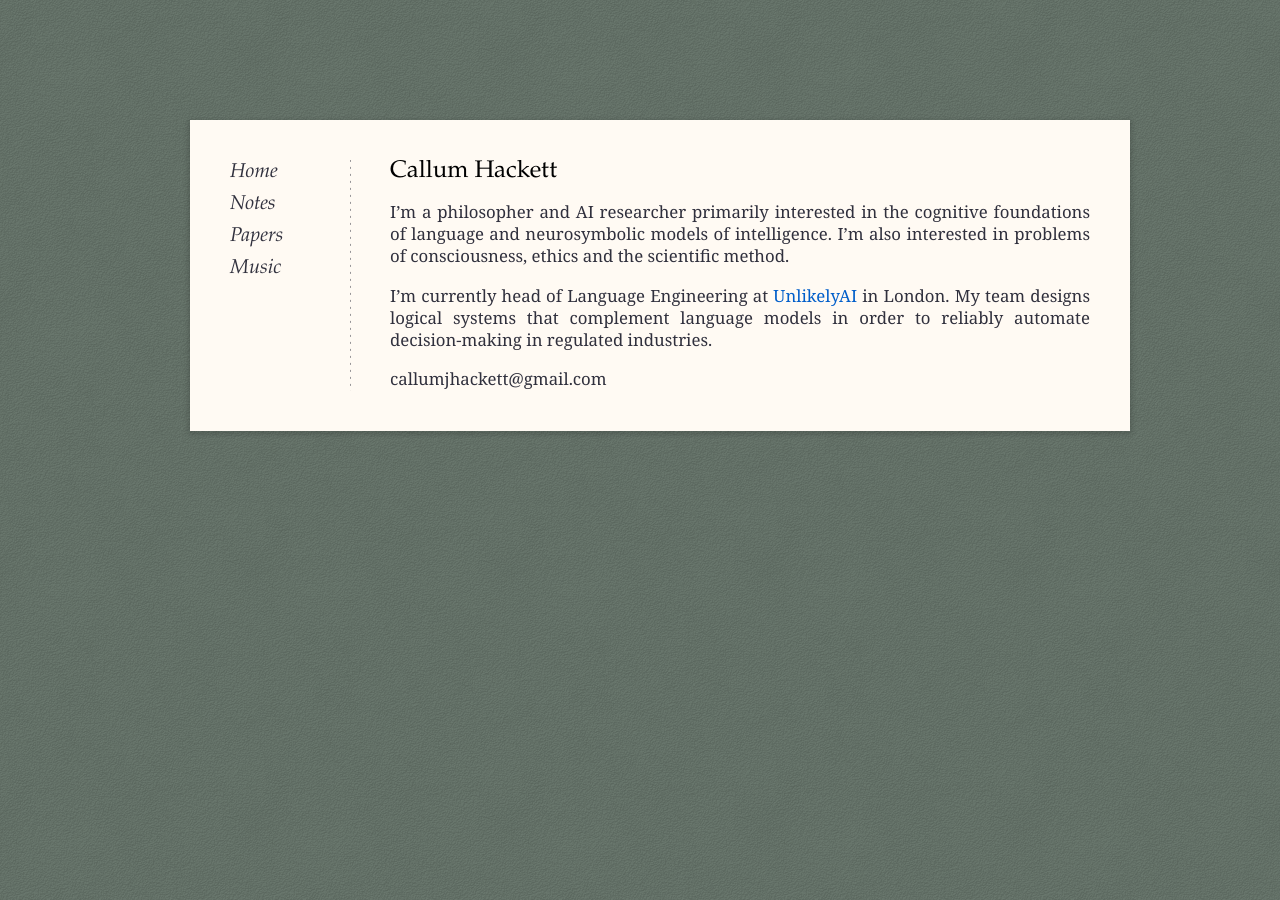
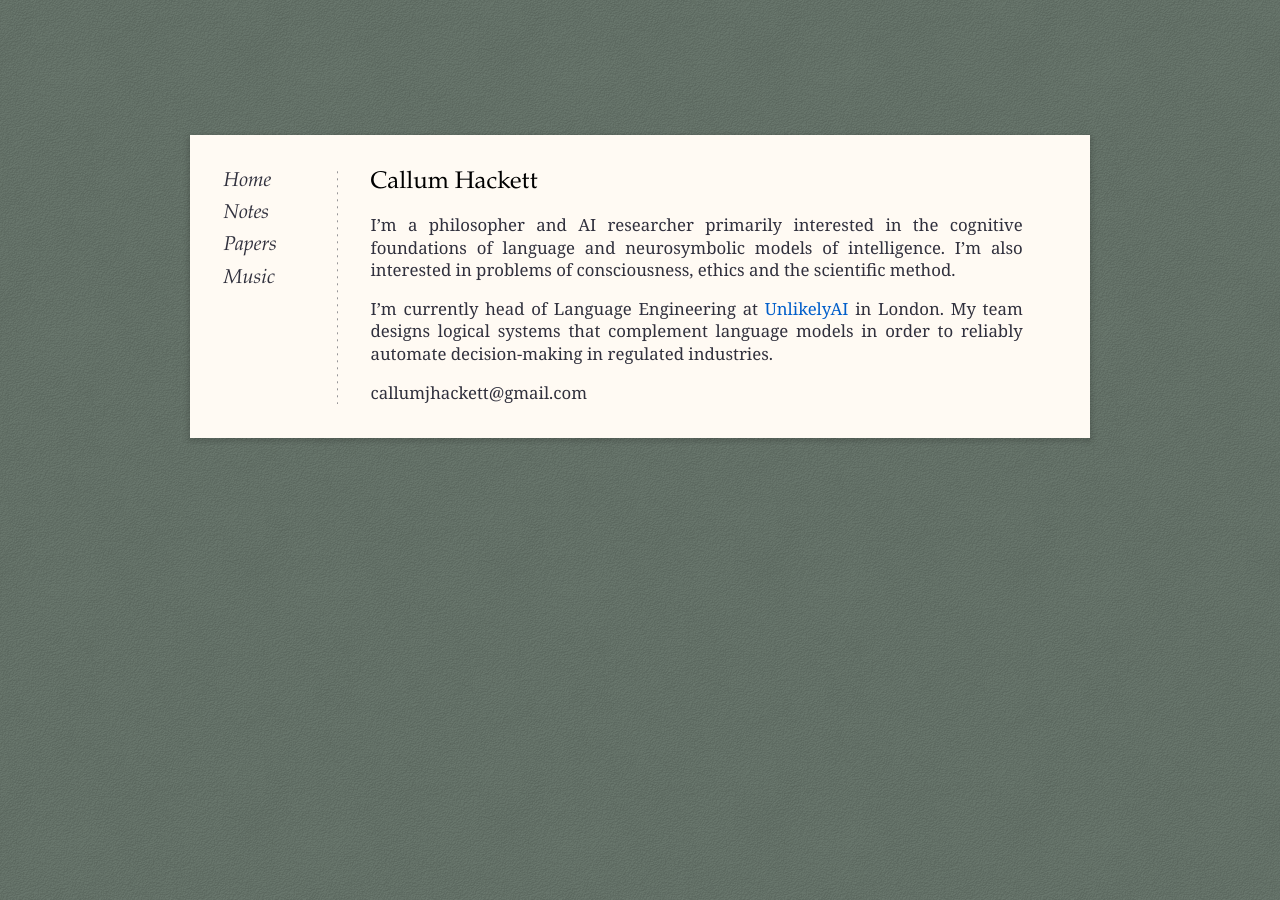
Before and after one commit to callumhackett/callumhackett.github.io, a Jekyll site: the page built from index.md, in a window 1280 px wide. Built offline with Jekyll 4.4.1, drawn with Linux system fonts in a browser that asks for light colours; some web fonts are replaced.

Commit message:
improved flex theme

```diff
--- a/_layouts/layout_template.html
+++ /dev/null
@@ -1,5 +0,0 @@
-{%- capture body-content -%} <!-- creates a variable called body-content and binds the enclosed HTML to it, to be passed to the include -->
-    {{ content | smartify }} <!-- this is how main body content is called from an .md file; smartify ensures curly quotes -->
-{%- endcapture -%}
-
-{% include meta.html body-content=body-content %}
--- a/assets/css/core.css
+++ b/assets/css/core.css
@@ -5,11 +5,13 @@
 }
 #body-grid {
     background: var(--warm-white);
-    display: grid;
     box-shadow: var(--collage-shadow);
+    display: flex;
+    box-sizing: border-box;
 }
 #navigation {
-    display: grid;
+    display: flex;
+    flex-wrap: wrap;
 }
 #navigation a {
     color: rgb(var(--soft-black));
@@ -21,26 +23,25 @@
 }
 h1, h2 {
     font-family: var(--accent-font);
+    line-height: 1.2em;
 }
 h1 {
     font-weight: normal;
     font-size: var(--h1-size);
     margin: 0 0 var(--p-size) 0;
-    line-height: 1;
 }
 h2 {
     font-weight: normal;
     font-style: italic;
     font-size: var(--h2-size);
-    line-height: 1.25em;
     margin: 0;
 }
 p, li {
     color: rgb(var(--soft-black));
-    font-family: var(--body-font);
+    font-family: var(--p-font);
     font-size: var(--p-size);
-    line-height: var(--body-line-height);
-    font-weight: var(--body-font-weight);
+    line-height: var(--p-line-height);
+    font-weight: var(--p-font-weight);
     margin-block-start: 0 !important;
     text-align: justify;
 }
@@ -90,45 +91,42 @@
     height: 100%;
 }
 
-@media (max-width: 1019px) {
+@media (max-width: 899px) {
     body {
-        margin: calc(var(--p-size));
+        margin: 4vw 0;
     }
     #body-grid {
-        grid-template-columns: minmax(0, auto);
-        grid-template-rows: auto auto;
-        padding: calc(var(--p-size)*2);
+        flex-direction: column;
+        width: 92vw;
+        position: absolute;
+        left: 4vw;
+        padding: 0 calc(var(--p-size)*2);
+        flex-wrap: wrap;
     }
     #navigation {
-        grid-template-columns: 1fr 1fr 1fr 1fr 2fr;
-        padding: 0 0 calc(var(--p-size)*2) 0;
-        overflow-x: auto;
-        scrollbar-width: none;
-    }
-    #navigation a {
-        padding: 0 calc(var(--p-size)*2) 0 0;
+        justify-content: space-evenly;
+        padding: calc(var(--p-size)*2) 0;
     }
     #body-content {
         background-image: linear-gradient(to right, rgba(var(--soft-black), 0.5) 25%, rgba(0, 0, 0, 0) 0%);
         background-position: top;
         background-size: 7px 1px;
         background-repeat: repeat-x;
-        padding: calc(var(--p-size)*2) 0 0 0;
+        padding: calc(var(--p-size)*2) 0;
     }
 }
 
-@media (min-width: 1020px) {
+@media (min-width: 900px) {
     body {
         margin: 0;
     }
     #body-grid {
-        margin: 0;
         position: absolute;
-        padding: calc(var(--structural-spacing)/3) 0px calc(var(--structural-spacing)/3) calc(var(--structural-spacing)/3);
-        grid-template-columns: var(--structural-spacing) auto;
         width: var(--body-width);
         left: calc(50% - calc(var(--body-width)/2));
-        top: var(--structural-spacing);
+        top: 15vh;
+        flex-direction: row;
+        padding: calc(var(--p-size)*2);
     }
     #body-content {
         background-image: linear-gradient(rgba(var(--soft-black), 0.5) 25%, rgba(0, 0, 0,0) 0%);
@@ -137,11 +135,11 @@
         background-repeat: repeat-y;
         overflow-y: auto;
         max-height: calc(var(--body-width)*0.5);
-        padding-right: calc(var(--structural-spacing)/3);
-        padding-left: calc(var(--structural-spacing)/3);
+        padding: 0 calc(var(--p-size)*2);
     }
     #navigation {
-        display: grid;
-        grid-template-rows: 32px 32px 32px 32px;
+        flex-direction: column;
+        row-gap: 10px;
+        padding: 0 60px 0 0;
     }
 }
--- a/assets/css/variables.css
+++ b/assets/css/variables.css
@@ -11,11 +11,10 @@
 
     /* Fonts */
     --accent-font: 'Sorts Mill Goudy', 'Garamond', serif;
-    --body-font: 'Georgia Pro', 'Georgia', 'Gelasio', serif;
+    --p-font: 'Georgia Pro', 'Georgia', 'Gelasio', serif;
     --code-font: 'CommitMonoV143', monospace;
     --code-font-feature-settings: 'cv03', 'cv08', 'cv10', 'ss03', 'ss04', 'ss05';
-    --body-line-height: 1.33em;
-    --body-font-weight: 400;
+    --p-font-weight: 400;
 
     /* Sizes */
     --body-width: 900px;
@@ -23,4 +22,5 @@
     --h1-size: 24px;
     --h2-size: 20px;
     --p-size: 16.8px;
+    --p-line-height: 1.33em;
 }
--- a/index.md
+++ b/index.md
@@ -2,4 +2,10 @@
 layout: page
 title: Home
 ---
-{% include about.md %}
+# Callum Hackett
+
+I'm a philosopher and AI researcher primarily interested in the cognitive foundations of language and neurosymbolic models of intelligence. I'm also interested in problems of consciousness, ethics and the scientific method.
+
+I'm currently head of Language Engineering at [UnlikelyAI](https://www.unlikely.ai/) in London. My team designs logical systems that complement language models in order to reliably automate decision-making in regulated industries.
+
+callumjhackett@gmail.com
```
Also changed, not shown: _includes/about.md (deleted, +0 -7 lines), _posts/2025-03-25-example.md (+1 -1 lines).
